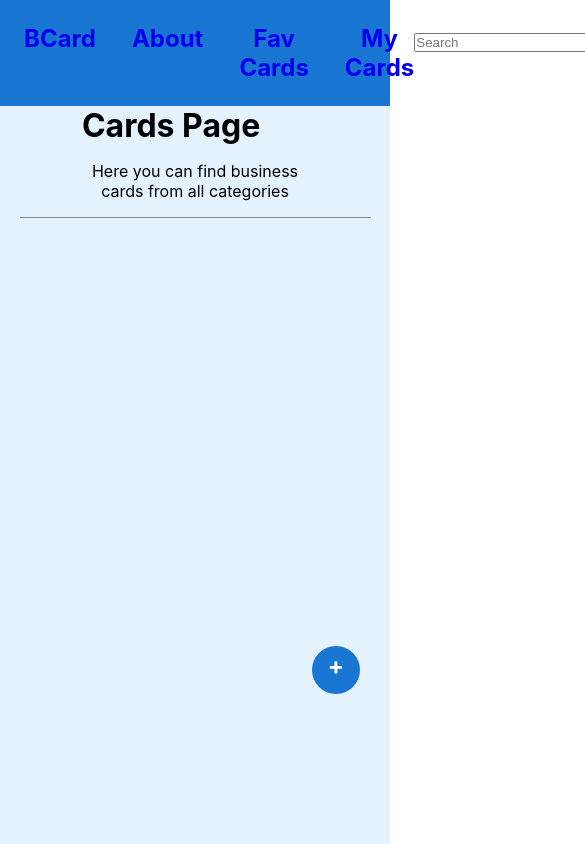
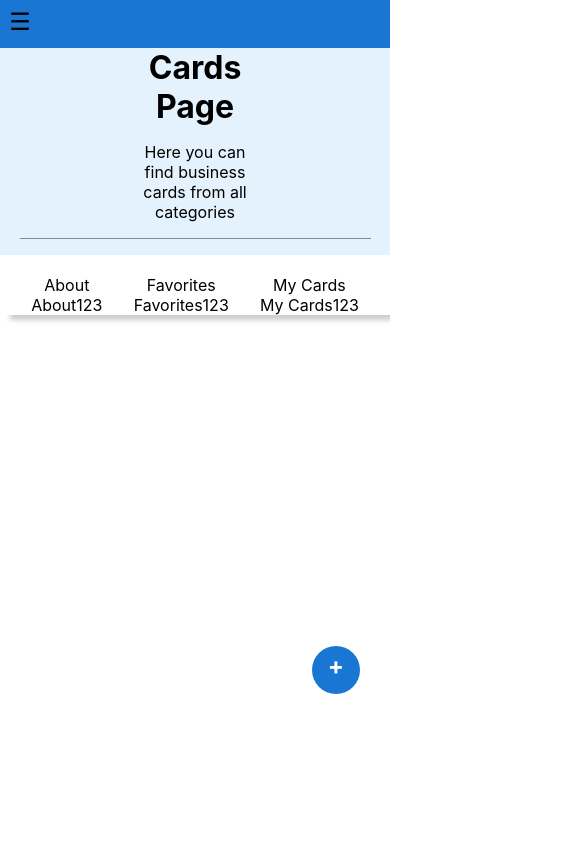
Before and after one commit to Fwaax/Front-End-Final-Project, a React (Create React App) app: page / in a window 390 px wide. Shown: the top 844 px of the page, 585 px wide, since content can reach past the window. Built offline with nearby package versions, Linux system fonts and the light colour scheme.

Commit message:
CSS @media 1100 and 903

```diff
--- a/src/App.css
+++ b/src/App.css
@@ -40,6 +40,14 @@
   font-size: 1.5em;
 }
 
+.navBurger {
+  display: none;
+}
+
+.burgerIcon {
+  display: none;
+}
+
 .navLeft {
   display: flex;
   gap: 1.5em;
@@ -79,3 +87,67 @@ ul {
   display: flex;
   gap: 1.5em;
 }
+
+
+
+@media screen and (max-width: 1100px) {
+  .nav {
+    display: none
+  }
+
+  .burgerIcon {
+    display: block;
+    margin-top: 0.5rem;
+    margin-left: 0.5rem;
+    margin-bottom: 1rem;
+    background-color: transparent;
+    border: none;
+    font-size: 24px;
+    width: 1.5rem;
+    height: 1.5rem;
+  }
+
+  .burgerIcon:hover .navBurger {
+    display: flex;
+    flex-direction: column;
+    align-items: center;
+    gap: 0.5rem;
+    background-color: #1976d3;
+    padding: 0.5rem;
+    border-radius: 0.3rem;
+    font-weight: bold;
+    color: #fff;
+    justify-content: space-between;
+    width: 6rem;
+    font-size: 1rem;
+    position: absolute;
+    left: 0;
+  }
+
+  .navLeft {
+    display: flex;
+    flex-direction: column;
+    align-items: center;
+    gap: 1rem;
+  }
+
+  .navRight {
+    display: flex;
+    flex-direction: column;
+    align-items: center;
+    gap: 1rem;
+  }
+
+  .rightNavImgAndLogout {
+    display: flex;
+    flex-direction: column;
+  }
+
+  .rightNavLogContainer {
+    display: flex;
+    flex-direction: column;
+  }
+
+}
+
+@media screen and (max-width: 905px) {}
--- a/src/App.js
+++ b/src/App.js
@@ -46,6 +46,52 @@ function App() {
       <div className="App">
         <BrowserRouter>
           <div className='container'>
+
+
+
+
+            <div>
+              <button className='burgerIcon'>☰
+                <nav className='navBurger'>
+                  <ul>
+                    <div className='navLeft'>
+                      <li><Link className='link' to="/">BCard</Link></li>
+                      <li><Link className='link' to="/about">About</Link></li>
+                      <li><Link className='link' to="/favorite">Fav Cards</Link></li>
+                      <li><Link className='link' to="/mycards">My Cards</Link></li>
+                    </div>
+                  </ul>
+
+                  <ul>
+                    <div className='navRight'>
+                      {/* <li><input type="text" placeholder="Search" /></li> */}
+                      <li><div>Light/Dark mode</div></li>
+                      {!userToken.token ? (
+                        <div className='rightNavLogContainer'>
+                          <li><Link className='link' to="/login">Login</Link></li>
+                          <li><Link className='link' to="/signup">Sign up</Link></li>
+                        </div>
+                      ) : (
+                        <div className='rightNavImgAndLogout'>
+                          <li ><img className='userImg' src={UserLoggedForImg} alt="userImg" /></li>
+                          <div onClick={handleLogOut}>
+                            <li>Sign out</li>
+                          </div>
+                        </div>
+                      )}
+                    </div>
+                  </ul>
+                </nav>
+              </button>
+            </div>
+
+
+
+
+
+
+
+
             <nav className='nav'>
               <ul>
                 <div className='navLeft'>
--- a/src/Components/Body/Bodyjsx.css
+++ b/src/Components/Body/Bodyjsx.css
@@ -55,3 +55,19 @@
     bottom: 150px;
     cursor: pointer;
 }
+
+@media screen and (max-width: 1024px) {
+    .containerBody {
+        width: 100vw;
+        height: max-content;
+    }
+}
+
+@media screen and (max-width: 903px) {
+    .containerCards {
+        width: 30vw;
+        display: flex;
+        align-items: center;
+        justify-content: center;
+    }
+}
--- a/src/Pages/MyCardPage.jsx
+++ b/src/Pages/MyCardPage.jsx
@@ -6,8 +6,8 @@ const MyCardPage = () => {
 
     return (
 
-        <div className='containerBody'>
-            <div className='containerCards'>
+        <div className='containerBody containerBodyMyCard'>
+            <div className='containerCards containerCardsMyCard'>
                 <div className='header'>
                     <h1>My Cards Page</h1>
                     <p>Here you can find your business cards</p>
```
